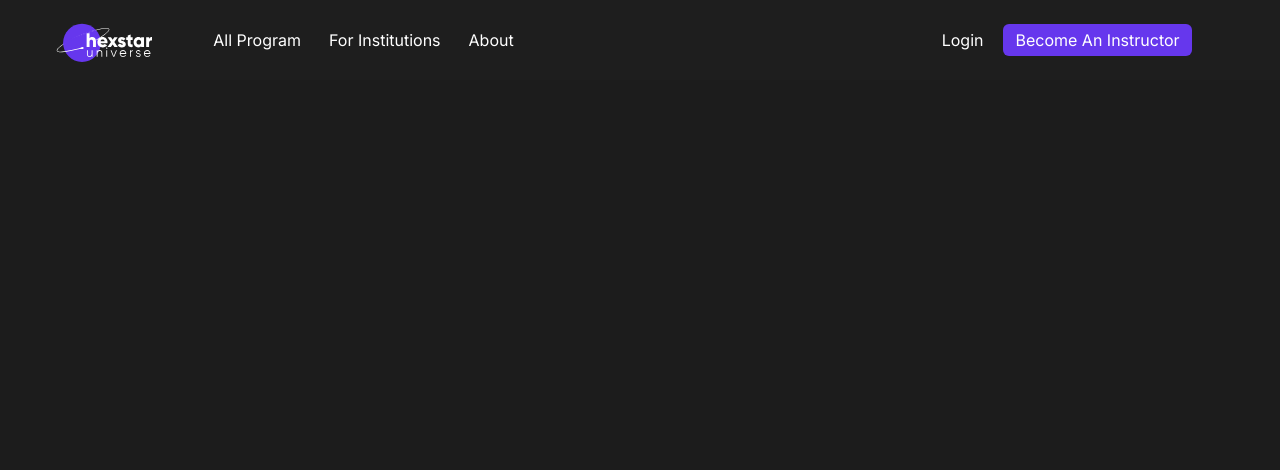
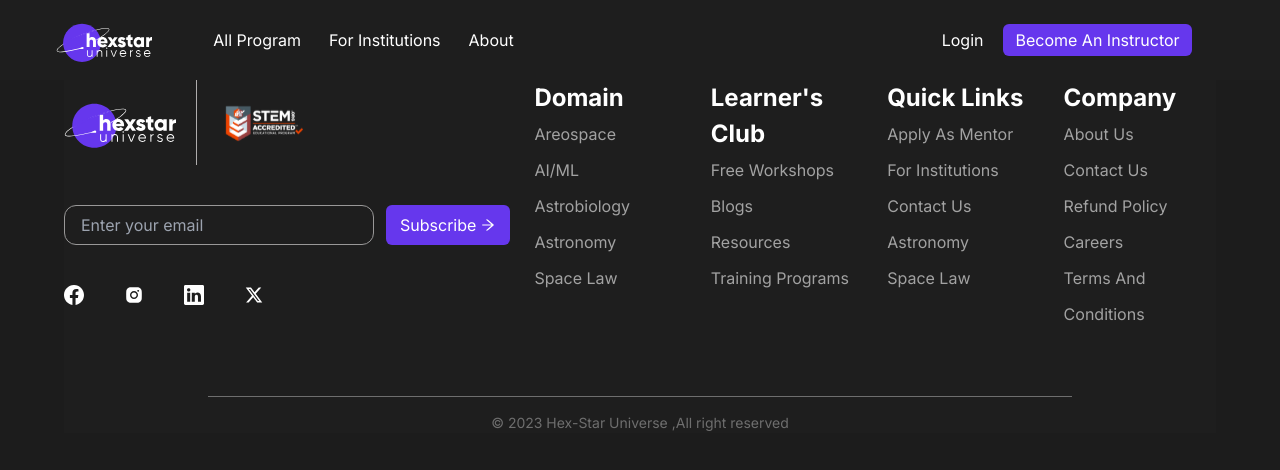
Before and after one commit to hexstaruniverse/HEXSTAR, a Next.js app in the folder frontend/: page / in a window 1280 px wide. Shown: the top 470 px of the page. Built offline with nearby package versions, Linux system fonts and the light colour scheme.

Commit message:
footer design complete

```diff
--- a/frontend/app/(auth)/signup/page.jsx
+++ b/frontend/app/(auth)/signup/page.jsx
@@ -3,7 +3,7 @@ import {FaLinkedinIn} from 'react-icons/fa';
 
 const signup = () => {
   return (
-    <div className='mt-16 h-screen bg-center bg-cover bg-[#1e1e1e] text-white flex flex-col gap-10 items-center' style={{
+    <div className='mt-10 md:mt-16 h-screen bg-center bg-cover bg-[#1e1e1e] text-white flex flex-col gap-10 items-center' style={{
       backgroundImage: `url('/signup-grid.svg')`,
     }}>
       <div>
--- a/frontend/app/(navbarpages)/layout.js
+++ b/frontend/app/(navbarpages)/layout.js
@@ -19,7 +19,7 @@ export default function RootLayout({ children }) {
 
         <Navbar />
         {children}
-        {/* <Footer/> */}
+        <Footer/>
       </body>
     </html>
   )
--- a/frontend/components/Footer.jsx
+++ b/frontend/components/Footer.jsx
@@ -6,28 +6,27 @@ import {RiTwitterXFill} from 'react-icons/ri';
 
 const footer = () => {
   return (
-    <footer className='h-1/2 bg-[#1e1e1e] text-white'>
-      <div className='capitalize grid grid-cols-6 '>
-        <div className='col-span-2 '>
-          <div className="logo flex ">
-            <img src="/logo.svg" alt="hexstar universe" />
-            <img src="/BrandAssest.svg" alt="SMT brand Assest"  />
+    <footer className='h-1/2 mx-4 md:mx-16  bg-[#1e1e1e] text-white'>
+      <div className='capitalize leading-9 mb-16 gap-6 grid md:grid-cols-custom '>
+        <div className='md:col-span-8 mb-5 flex flex-col gap-10 '>
+          <div className="logo flex gap-5">
+            <img src="/logo.svg" className="w-28" alt="hexstar universe" />
+            <img src="/BrandAssest.svg" className='w-32 border-l border-l-[#afadad]' alt="SMT brand Assest"  />
           </div>
-          <div className="newsletter flex ">
-            <input type="email" placeholder='enter your email'/>
-            <button className='flex gap-1 items-center px-3 text-white bg-[#6637ED] h-10 rounded-md '>Subscribe <AiOutlineArrowRight/></button>
+          <div className="newsletter flex flex-col relative gap-3 h-24 md:flex-row md:h-10">
+            <input type="email" className='px-4 py-3 rounded-md md:w-80 text-base  bg-transparent border md:rounded-xl border-[#999898]' placeholder='Enter your email'/>
+            <button className='flex w-32 absolute right-0 bottom-0 gap-1 items-center justify-center px-3 text-white bg-[#6637ED] h-10 rounded-md  md:static'>Subscribe <AiOutlineArrowRight/></button>
           </div>
-          <div className="social-media flex">
+          <div className="social-media flex text-xl gap-10">
             <BsFacebook/>
+            <AiFillInstagram/>
             <BsLinkedin/>
-            <AiFillYoutube/>
             <RiTwitterXFill/>
-            <AiFillInstagram/>
           </div>
         </div>
-        <div className='col-span-1'>
-          <h1>Domain</h1>
-          <ul>
+        <div className='md:col-span-3 '>
+          <h3 className='text-[24px]'><b>Domain</b></h3>
+          <ul className='text-[#A2A2A2]'>
             <li>Areospace</li>
             <li>AI/ML</li>
             <li>Astrobiology</li>
@@ -35,28 +34,29 @@ const footer = () => {
             <li>Space Law</li>
           </ul>
         </div>
-        <div className='col-span-1'>
-          <h1>learner's club</h1>
-          <ul>
+        <div className=' md:col-span-3'>
+          <h3 className='text-[24px]'><b>learner's club</b></h3>
+          <ul className=' text-[#A2A2A2]'>
             <li>free workshops</li>
             <li>blogs</li>
             <li>resources</li>
             <li>training programs</li>
           </ul>
         </div>
-        <div className='col-span-1'>
-          <h1>Quick links</h1>
-          <ul>
+        <div className='md:col-span-3'>
+          <h3 className='text-[24px]'><b>Quick links</b></h3>
+          <ul className='text-[#A2A2A2]'>
             <li>Apply as mentor</li>
             <li>for institutions</li>
             <li>contact us</li>
             <li>Astronomy</li>
+            <li>space law</li>
           </ul>
         </div>
 
-        <div className='col-span-1'>
-          <h1>company</h1>
-          <ul>
+        <div className='md:col-span-3'>
+          <h3 className='text-[24px]'><b>company</b></h3>
+          <ul className='text-[#A2A2A2]'>
             <li>about us</li>
             <li>contact us</li>
             <li>refund policy</li>
@@ -65,8 +65,9 @@ const footer = () => {
           </ul>
         </div>
       </div>
-      <div className="copyright">
-
+      <hr className='w-3/4 m-auto border-t-[#6e6e6e] '/>
+      <div className="copyright flex flex-col items-center my-4  mx-auto  text-[#6e6e6e] text-sm ">
+       <span>&#169; 2023 Hex-Star Universe<span className='hidden md:inline'> ,All right reserved</span></span>
       </div>
     </footer>
   )
--- a/frontend/tailwind.config.js
+++ b/frontend/tailwind.config.js
@@ -12,6 +12,10 @@ module.exports = {
         'gradient-conic':
           'conic-gradient(from 180deg at 50% 50%, var(--tw-gradient-stops))',
       },
+      gridTemplateColumns: {
+        'custom': 'repeat(20, minmax(0, 1fr))', // Define your custom grid template column here
+      },
+
     },
   },
   plugins: [],
```
Also changed, not shown: frontend/app/globals.css (line endings or trailing spaces).
